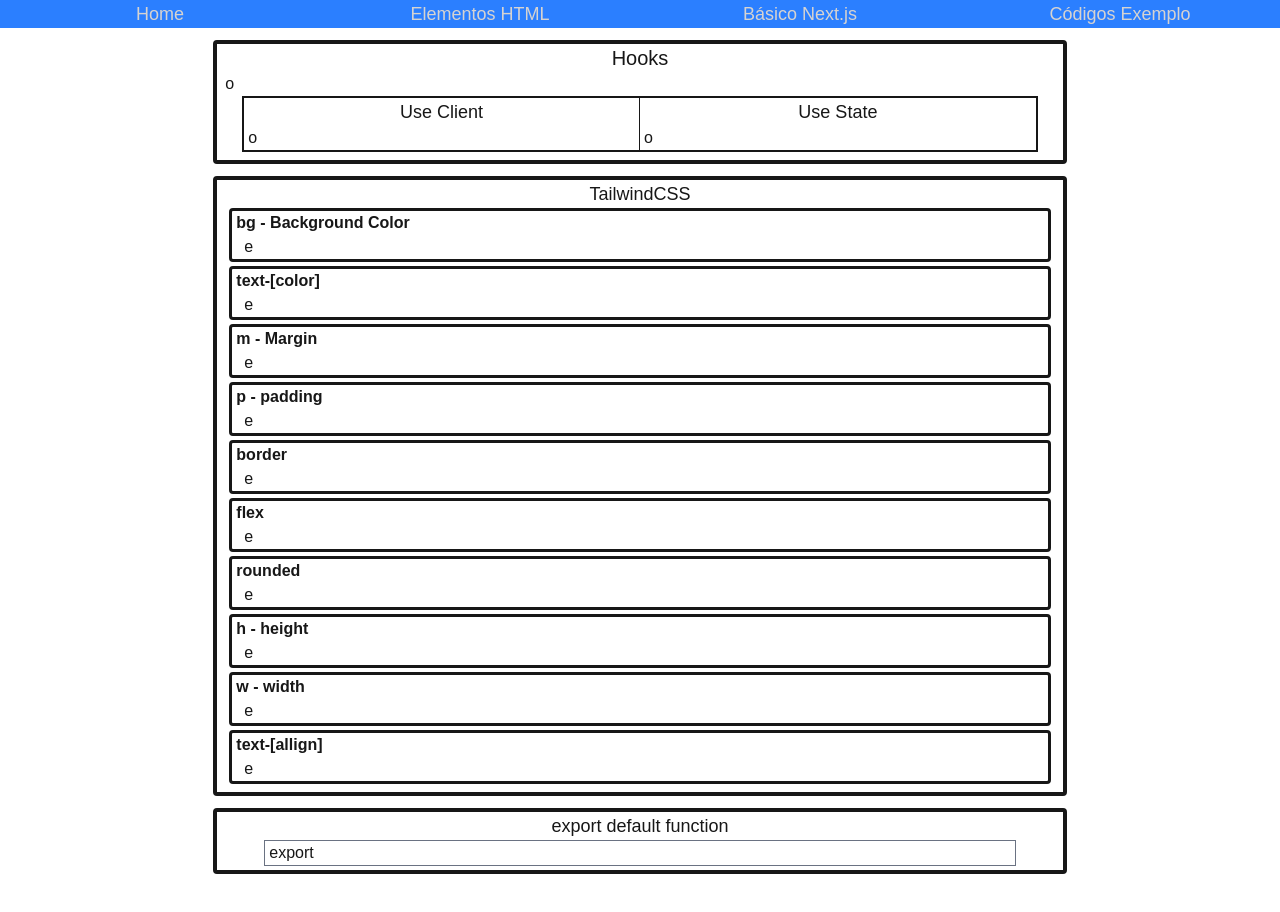
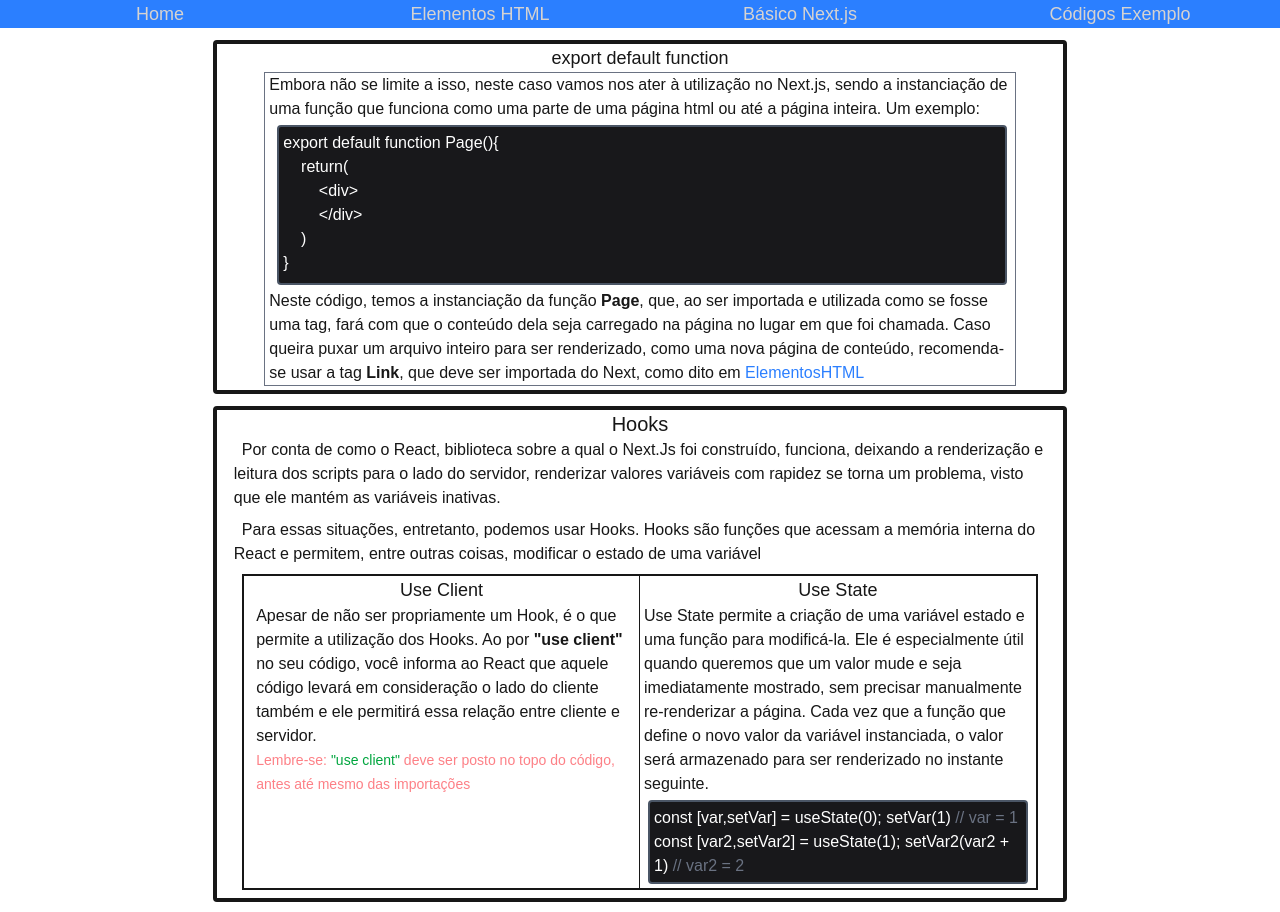
Before and after one commit to GFB-code/ProgWeb-2trim, a Next.js app: page /pages/BaseNextjs in a window 1280 px wide. Shown: the top 912 px of the page. Before the commit the page ends 874 px from the top, so only its background shows below. Built offline with nearby package versions, Linux system fonts and the light colour scheme.

Commit message:
feito a parte dos hooks e da export default function da página BaseNextjs e modifiquei a maneira com que os códigos de exemplo são mostrados, separandos em arquivos da pasta content, nos quais usam a tag textarea e comandos de texto (como\\n)

```diff
--- a/src/app/pages/BaseNextjs/page.tsx
+++ b/src/app/pages/BaseNextjs/page.tsx
@@ -1,23 +1,42 @@
+import CodeExport from "@/content/codeExport"
+import UseStatecode from "@/content/UseState"
+import Link from "next/link"
+
 export default function BaseNextjs(){
     return(
         <div>
             <main className="flex flex-col gap-3 mx-auto my-3 max-w-2/3">
+                <div className="border-4 rounded">{/*div do export default function*/}
+                    <header className="text-center text-lg">export default function</header>
+                    <main className="max-w-8/9 mx-auto">
+                        <div className="border border-gray-500 pl-1 mb-1">
+                            <p>Embora não se limite a isso, neste caso vamos nos ater à utilização no Next.js, sendo a instanciação de uma função que funciona como uma parte de uma página html ou até a página inteira. Um exemplo:</p>
+                            <CodeExport></CodeExport>
+                            <p>Neste código, temos a instanciação da função <strong>Page</strong>, que, ao ser importada e utilizada como se fosse uma tag, fará com que o conteúdo dela seja carregado na página no lugar em que foi chamada. Caso queira puxar um arquivo inteiro para ser renderizado, como uma nova página de conteúdo, recomenda-se usar a tag <strong>Link</strong>, que deve ser importada do Next, como dito em <Link href={"/pages/ElementosHTML"}className="text-blue-500 hover:underline">ElementosHTML</Link></p>
+                        </div>
+                    </main>
+                </div>
                 <div className="border-4 rounded ">{/*div dos hooks*/}
                     <header className="text-center text-xl">Hooks</header>
-                    <section className="pl-2"> {/*seção da contextualização*/}
-                        <p>o</p>
+                    <section className="pl-2 max-w-49/50 mx-auto mb-2"> {/*seção da contextualização*/}
+                        <p className="mb-2 first-letter:pl-2">Por conta de como o React, biblioteca sobre a qual o Next.Js foi construído, funciona, deixando a renderização e leitura dos scripts para o lado do servidor, renderizar valores variáveis com rapidez se torna um problema, visto que ele mantém as variáveis inativas.</p>
+                        <p className="first-letter:pl-2">Para essas situações, entretanto, podemos usar Hooks. Hooks são funções que acessam a memória interna do React e permitem, entre outras coisas, modificar o estado de uma variável</p>
                     </section>
                     <div className="border-2 grid grid-cols-2 max-w-16/17 mx-auto mb-2">{/*div do use client e useState*/}
                         <div className="border-r-1"> {/*div do use client*/}
                             <header className="text-lg text-center">Use Client</header>
                             <main className="px-1">
-                                o
+                                <p className="px-2">Apesar de não ser propriamente um Hook, é o que permite a utilização dos Hooks. Ao por <strong>"use client"</strong> no seu código, você informa ao React que aquele código levará em consideração o lado do cliente também e ele permitirá essa relação entre cliente e servidor. <br />
+                                <span className="text-red-500/60 dark:text-red-400 text-sm"> Lembre-se: <span className="text-green-600 dark:text-green-400">"use client"</span> deve ser posto no topo do código, antes até mesmo das importações</span></p>
                             </main>
                         </div>
                         <div>{/*div do useState*/}
                             <header className="text-lg text-center">Use State</header>
                             <main className="px-1">
-                                o
+                                <p>
+                                    Use State permite a criação de uma variável estado e uma função para modificá-la. Ele é especialmente útil quando queremos que um valor mude e seja imediatamente mostrado, sem precisar manualmente re-renderizar a página. Cada vez que a função que define o novo valor da variável instanciada, o valor será armazenado para ser renderizado no instante seguinte.
+                                </p>
+                                <UseStatecode></UseStatecode>
                             </main>
                         </div>
                     </div>
@@ -77,14 +96,7 @@
                     </main>
 
                 </div>
-                <div className="border-4 rounded">
-                    <header className="text-center text-lg">export default function</header>
-                    <main className="max-w-8/9 mx-auto">
-                        <div className="border border-gray-500 pl-1 mb-1">
-                            <p>export</p>
-                        </div>
-                    </main>
-                </div>
+
             </main>
         </div>
     )
--- a/src/app/pages/ElementosHTML/page.tsx
+++ b/src/app/pages/ElementosHTML/page.tsx
@@ -1,3 +1,4 @@
+import Imagecode from "@/content/Imagecode"
 export default function ElementosHTML(){
     return(
         <div>
@@ -83,26 +84,7 @@
                         <li>width <span className="font-normal text-black dark:text-white">- atributo que define a largura da imagem. Caso o height não seja definido, a imagem terá a altura igual à largura. A largura e altura podem ser definidas via CSS.</span></li>
                     </ul>
                     <p className="text-sm text-yellow-700 dark:text-yellow-100"><strong>Atenção:</strong> para que o Next.js aceite a imagem de <strong className="text-neutral-400">src</strong> de uma URL, é necessário dizer ao Next que o link é confiável. Uma maneira de fazer isto é abrir o arquivo <strong className="text-violet-500">next.config.ts</strong>, localizado na pasta do seu projeto Next, acima do <strong className="text-yellow-600">package.json</strong>, e adicionar, dentro da constante <strong className="text-blue-500">nextConfig</strong>, o código abaixo:</p>
-                    <div className="border-2 bg-gray-700 border-zinc-800 text-green-200 dark:text-white dark:border-gray-700 dark:bg-gray-800 pl-1 py-2 my-2">
-                        <p>
-                        {"images:{"} <br />
-                        <span className="pl-2">{"remotePatterns: ["} <br /> </span>
-                        <span className="pl-4">{"{"} <br /></span>
-                        <span className="pl-8">{"protocol:'https',"} <br /> </span>
-                        <span className="pl-8">{"hostname:'**',"} <br /> </span>
-                        <span className="pl-8">{"port:'',"} <br /> </span>
-                        <span className="pl-8">{"pathname:'**',"} <br /></span>
-                        <span className="pl-4">{"},"} <br /></span>
-                        <span className="pl-4">{"{"} <br /></span>
-                        <span className="pl-8">{"protocol:'http',"} <br /></span>
-                        <span className="pl-8">{"hostname:'**',"} <br /></span>
-                        <span className="pl-8">{"port:'',"} <br /> </span>
-                        <span className="pl-8">{"pathname:'**',"} <br /></span>
-                        <span className="pl-4">{"}"} <br /></span>
-                        <span className="pl-2">{"]"} <br /></span>
-                        {"}"}
-                        </p>
-                    </div>
+                    <Imagecode></Imagecode>
                     <p className="font-semibold">Atente-se ao fato de que o código permitirá que qualquer URL de conexão http e https seja aceito como imagem, então atente-se com os links escolhidos </p>
                 </div>
                 {/*Link*/}
--- /dev/null
+++ b/src/content/Imagecode.tsx
@@ -0,0 +1,8 @@
+export default function Imagecode(){
+    const code = "images: {\n\tremotePatterns: [\n\t\t{\n\t\t\tprotocol:'https',\n\t\t\thostname:'**',\n\t\t\tport:'', \n\t\t\tpathname:'**',\n\t\t},\n\t\t{\n\t\t\tprotocol:'http',\n\t\t\thostname:'**',\n\t\t\tport:'',\n\t\t\tpathname:'**',\n\t\t}\n\t]\n}";
+    return(
+        <div className="border-2 bg-gray-700 border-zinc-800 text-green-200 dark:text-white dark:border-gray-700 dark:bg-gray-800 p-1 my-2 mx-5">
+            <textarea readOnly className="w-full max-h-150 focus:outline-none resize-none" value={code}/>
+        </div>
+    )
+}
--- /dev/null
+++ b/src/content/UseState.tsx
@@ -0,0 +1,10 @@
+export default function UseStatecode(){
+    const codep1 = "const [var,setVar] = useState(0);\nsetVar(1)"
+    const codep2 = "const [var2,setVar2] = useState(1);\nsetVar2(var2 + 1)"
+    return(
+        <div className="border-2 text-white border-gray-600 dark:border-gray-800 bg-zinc-900 p-1 m-1 rounded">
+            {codep1}<span className="inline text-gray-500">{" // var = 1"}</span><br />
+            {codep2}<span className="inline text-gray-500">{" // var2 = 2"}</span>
+        </div>
+    )
+}
--- /dev/null
+++ b/src/content/codeExport.tsx
@@ -0,0 +1,8 @@
+export default function CodeExport(){
+    const codemake = "export default function Page(){\n\treturn(\n\t\t<div>\n\t\t</div>\n\t)\n}"
+    return(
+        <div className="border-2 text-white border-gray-600 dark:border-gray-800 bg-zinc-900 pl-1 pt-1 my-1 mx-2 rounded h-[10em]">
+            <textarea value={codemake} readOnly className="w-full h-full resize-none focus:outline-none"></textarea>
+        </div>
+    )
+}
```
